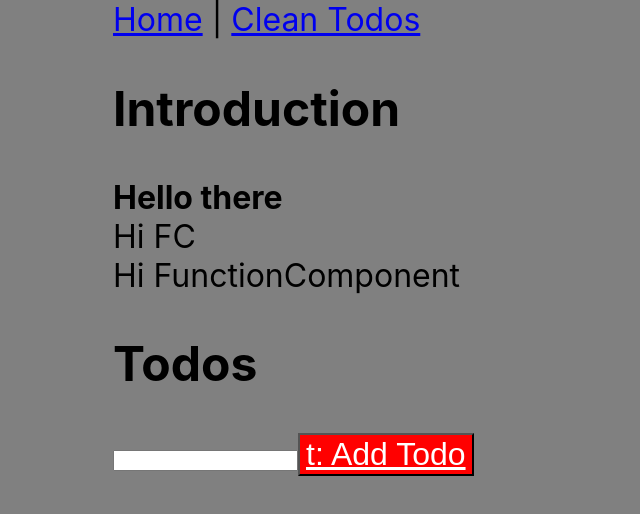
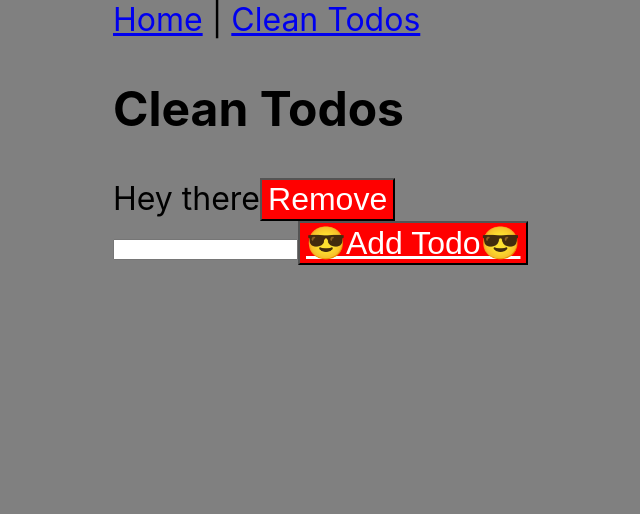
Before and after one commit to irackson/ts-react-template, a React (Create React App) app: page /clean-todos in a window 1280 px wide. Shown: the top 514 px of the page, without its empty margins (127-767 px from the left). Built offline with nearby package versions, Linux system fonts and the light colour scheme.

Commit message:
#23 - custom hooks, refactoring

```diff
--- a/src/App.tsx
+++ b/src/App.tsx
@@ -1,19 +1,18 @@
+import 'App.scss';
+import Button from 'components/Button';
 import HelloWorld from 'components/HelloWorld';
-import CleanTodos from 'components/CleanTodos';
+import CleanTodos from 'pages/CleanTodos';
 import {
-    ReactNode,
     FC,
     FunctionComponent,
+    ReactNode,
     useCallback,
-    useState,
     useEffect,
     useReducer,
     useRef,
-    ButtonHTMLAttributes,
-    DetailedHTMLProps,
+    useState,
 } from 'react';
-import { Route, Switch, Link } from 'react-router-dom';
-import 'App.scss';
+import { Link, Route, Switch } from 'react-router-dom';
 
 const Heading = ({ title }: { title: string }) => <h2>{title}</h2>;
 
@@ -94,28 +93,6 @@ const Incrementer: FC<{
 }> = ({ value, setValue }) => (
     <Button onClick={() => setValue(value + 1)}>Add - {value}</Button>
 ); */
-
-//! typing Custom Props with DetailedHTMLProps to create a DSL component
-const Button: FunctionComponent<
-    DetailedHTMLProps<
-        ButtonHTMLAttributes<HTMLButtonElement>,
-        HTMLButtonElement
-    > & { title?: string }
-> = ({ title, children, style, ...rest }) => (
-    <button
-        {...rest}
-        style={{
-            ...style,
-            backgroundColor: 'red',
-            color: 'white',
-            fontSize: 'xx-large',
-        }}
-    >
-        {/* super cool syntax */}
-        {/* {title ?? children} */}
-        {title ? `t: ${title}` : children}
-    </button>
-);
 
 function App() {
     //! custom callback
--- /dev/null
+++ b/src/components/Button.tsx
@@ -0,0 +1,29 @@
+import {
+    ButtonHTMLAttributes,
+    DetailedHTMLProps,
+    FunctionComponent,
+} from 'react';
+
+//! typing Custom Props with DetailedHTMLProps to create a DSL component
+const Button: FunctionComponent<
+    DetailedHTMLProps<
+        ButtonHTMLAttributes<HTMLButtonElement>,
+        HTMLButtonElement
+    > & { title?: string }
+> = ({ title, children, style, ...rest }) => (
+    <button
+        {...rest}
+        style={{
+            ...style,
+            backgroundColor: 'red',
+            color: 'white',
+            fontSize: 'xx-large',
+        }}
+    >
+        {/* super cool syntax */}
+        {/* {title ?? children} */}
+        {title ? `😎${title}😎` : children}
+    </button>
+);
+
+export default Button;
--- a/src/components/CleanTodos.tsx
+++ /dev/null
@@ -1,154 +0,0 @@
-import {
-    ReactNode,
-    FC,
-    FunctionComponent,
-    useCallback,
-    useState,
-    useEffect,
-    useReducer,
-    useRef,
-    ButtonHTMLAttributes,
-    DetailedHTMLProps,
-} from 'react';
-import { RouteComponentProps, StaticContext } from 'react-router';
-const Heading = ({ title }: { title: string }) => <h2>{title}</h2>;
-
-//???  use React.FunctionComponent by convention. only use FC if you need the `children` property. doing `children: React.ReactNode` is also fine if you want to be very explicit.
-
-//! uses ReactNode as type for child props
-const Box = ({ children }: { children: ReactNode }) => {
-    return (
-        <div style={{ padding: '1 rem', fontWeight: 'bold' }}>{children}</div>
-    );
-};
-
-//! uses type FC as alias for interface FunctionComponent
-const Box2: FC = () => {
-    return <div>Hi FC</div>;
-};
-//! uses interface FunctionComponent
-const Box3: FunctionComponent = () => {
-    return <div>Hi FunctionComponent</div>;
-};
-
-interface Todo {
-    id: number;
-    done: boolean;
-    text: string;
-}
-
-type ActionType =
-    | {
-          type: 'ADD';
-          text: string;
-      }
-    | {
-          type: 'REMOVE';
-          id: number;
-      };
-
-//! typing Custom Props with DetailedHTMLProps to create a DSL component
-const Button: FunctionComponent<
-    DetailedHTMLProps<
-        ButtonHTMLAttributes<HTMLButtonElement>,
-        HTMLButtonElement
-    > & { title?: string }
-> = ({ title, children, style, ...rest }) => (
-    <button
-        {...rest}
-        style={{
-            ...style,
-            backgroundColor: 'red',
-            color: 'white',
-            fontSize: 'xx-large',
-        }}
-    >
-        {/* super cool syntax */}
-        {/* {title ?? children} */}
-        {title ? `t: ${title}` : children}
-    </button>
-);
-
-interface CleanTodosProps {
-    blah: string;
-}
-
-interface RouterProps {
-    rp: RouteComponentProps<{}, StaticContext, unknown>;
-}
-
-const CleanTodos: FC<CleanTodosProps & RouterProps> = ({ rp, blah }) => {
-    useEffect(() => {
-        console.log(rp.history.location.pathname);
-        console.log(blah);
-    }, [rp]);
-
-    //! useReducer hook
-    const [todos, dispatch] = useReducer(
-        (state: Todo[], action: ActionType) => {
-            switch (action.type) {
-                case 'ADD':
-                    return [
-                        ...state,
-                        {
-                            id: state.length,
-                            text: action.text,
-                            done: false,
-                        },
-                    ];
-                case 'REMOVE':
-                    return state.filter(({ id }) => id !== action.id);
-                default:
-                    throw new Error();
-            }
-        },
-        []
-    );
-
-    //! useRef hook
-    const newTodoRef = useRef<HTMLInputElement>(null);
-
-    //! another useCallback event handler
-    const onAddTodo = useCallback(() => {
-        if (newTodoRef.current) {
-            dispatch({
-                type: 'ADD',
-                text: newTodoRef.current.value,
-            });
-            newTodoRef.current.value = '';
-        }
-    }, []);
-
-    return (
-        <div>
-            <Heading title="Introduction" />
-            <Box>Hello there</Box>
-            <Box2></Box2>
-            <Box3> </Box3>
-
-            <Heading title="Todos" />
-            {todos.map((todo, index) => (
-                <div key={index}>
-                    {todo.text}
-                    <Button
-                        onClick={() =>
-                            dispatch({ type: 'REMOVE', id: todo.id })
-                        }
-                    >
-                        Remove
-                    </Button>
-                </div>
-            ))}
-            <div>
-                <input type="text" ref={newTodoRef} />
-                <Button
-                    onClick={onAddTodo}
-                    style={{ textDecoration: 'underline' }}
-                    title={'Add Todo'}
-                ></Button>
-            </div>
-        </div>
-    );
-};
-
-export default CleanTodos;
--- /dev/null
+++ b/src/hooks/useTodos.ts
@@ -0,0 +1,60 @@
+import { useCallback, useReducer } from 'react';
+
+interface Todo {
+    id: number;
+    done: boolean;
+    text: string;
+}
+
+type ActionType =
+    | {
+          type: 'ADD';
+          text: string;
+      }
+    | {
+          type: 'REMOVE';
+          id: number;
+      };
+export function useTodos(initialTodos: Todo[]): {
+    todos: Todo[];
+    addTodo: (text: string) => void;
+    removeTodo: (id: number) => void;
+} {
+    //! useReducer hook
+    const [todos, dispatch] = useReducer(
+        (state: Todo[], action: ActionType) => {
+            switch (action.type) {
+                case 'ADD':
+                    return [
+                        ...state,
+                        {
+                            id: state.length,
+                            text: action.text,
+                            done: false,
+                        },
+                    ];
+                case 'REMOVE':
+                    return state.filter(({ id }) => id !== action.id);
+                default:
+                    throw new Error();
+            }
+        },
+        initialTodos
+    );
+
+    const addTodo = useCallback((text: string) => {
+        dispatch({
+            type: 'ADD',
+            text,
+        });
+    }, []);
+
+    const removeTodo = useCallback((id: number) => {
+        dispatch({
+            type: 'REMOVE',
+            id,
+        });
+    }, []);
+
+    return { todos, addTodo, removeTodo };
+}
--- /dev/null
+++ b/src/pages/CleanTodos.tsx
@@ -0,0 +1,63 @@
+import Button from 'components/Button';
+import { useTodos } from 'hooks/useTodos';
+import {
+    FC,
+    FunctionComponent,
+    ReactNode,
+    useCallback,
+    useEffect,
+    useRef,
+} from 'react';
+import { RouteComponentProps, StaticContext } from 'react-router';
+
+interface CleanTodosProps {
+    blah: string;
+}
+
+interface RouterProps {
+    rp: RouteComponentProps<{}, StaticContext, unknown>;
+}
+
+const CleanTodos: FC<CleanTodosProps & RouterProps> = ({ rp, blah }) => {
+    useEffect(() => {
+        console.log('rp: ', rp.history.location.pathname);
+        console.log('fc props: ', blah);
+    }, [rp, blah]);
+
+    const { todos, addTodo, removeTodo } = useTodos([
+        { id: 0, text: 'Hey there', done: false },
+    ]);
+
+    //! useRef hook
+    const newTodoRef = useRef<HTMLInputElement>(null);
+
+    // //! another useCallback event handler
+    const onAddTodo = useCallback(() => {
+        if (newTodoRef.current) {
+            addTodo(newTodoRef.current.value);
+            newTodoRef.current.value = '';
+        }
+    }, [addTodo]);
+
+    return (
+        <div>
+            <h2>Clean Todos</h2>
+            {todos.map((todo, index) => (
+                <div key={index}>
+                    {todo.text}
+                    <Button onClick={() => removeTodo(todo.id)}>Remove</Button>
+                </div>
+            ))}
+            <div>
+                <input type="text" ref={newTodoRef} />
+                <Button
+                    onClick={onAddTodo}
+                    style={{ textDecoration: 'underline' }}
+                    title={'Add Todo'}
+                ></Button>
+            </div>
+        </div>
+    );
+};
+
+export default CleanTodos;
```
